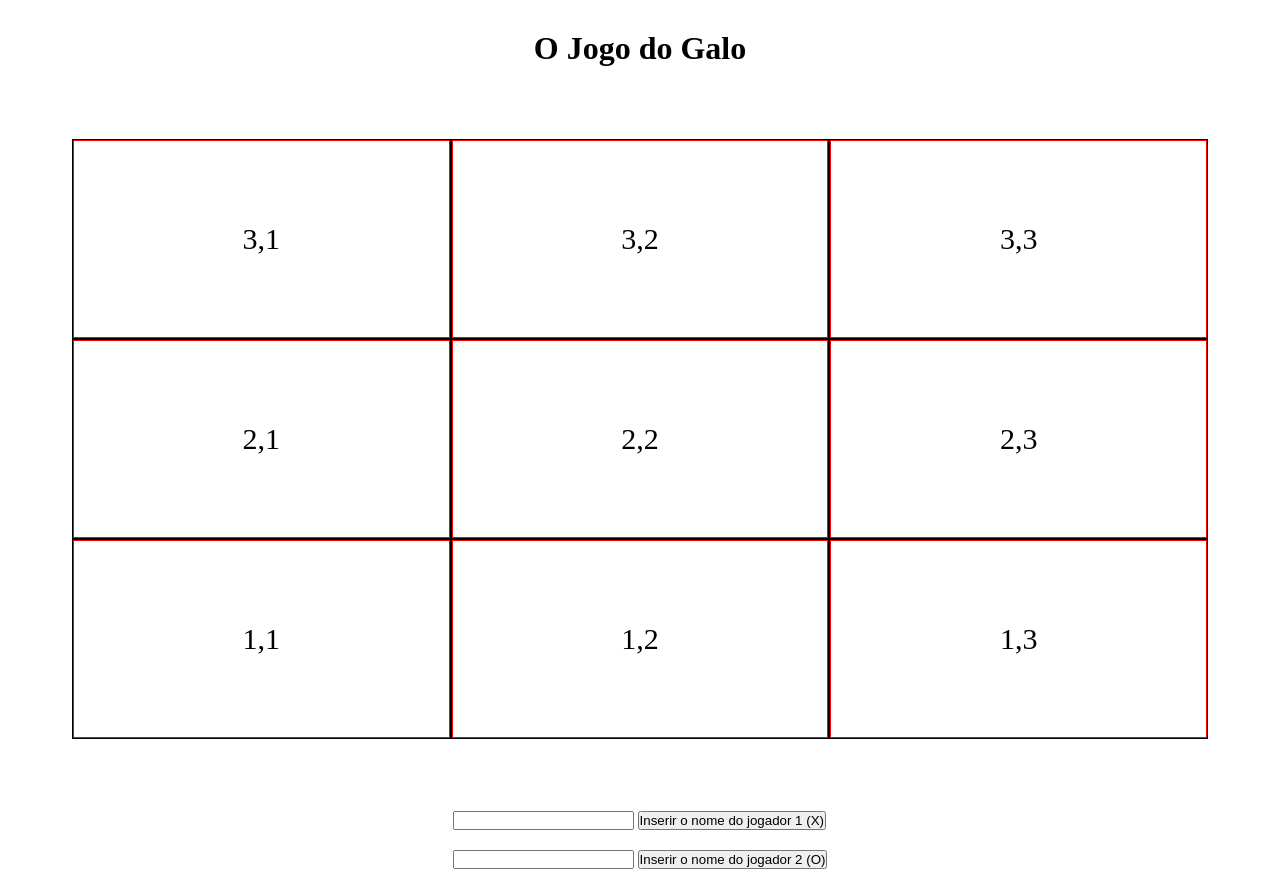
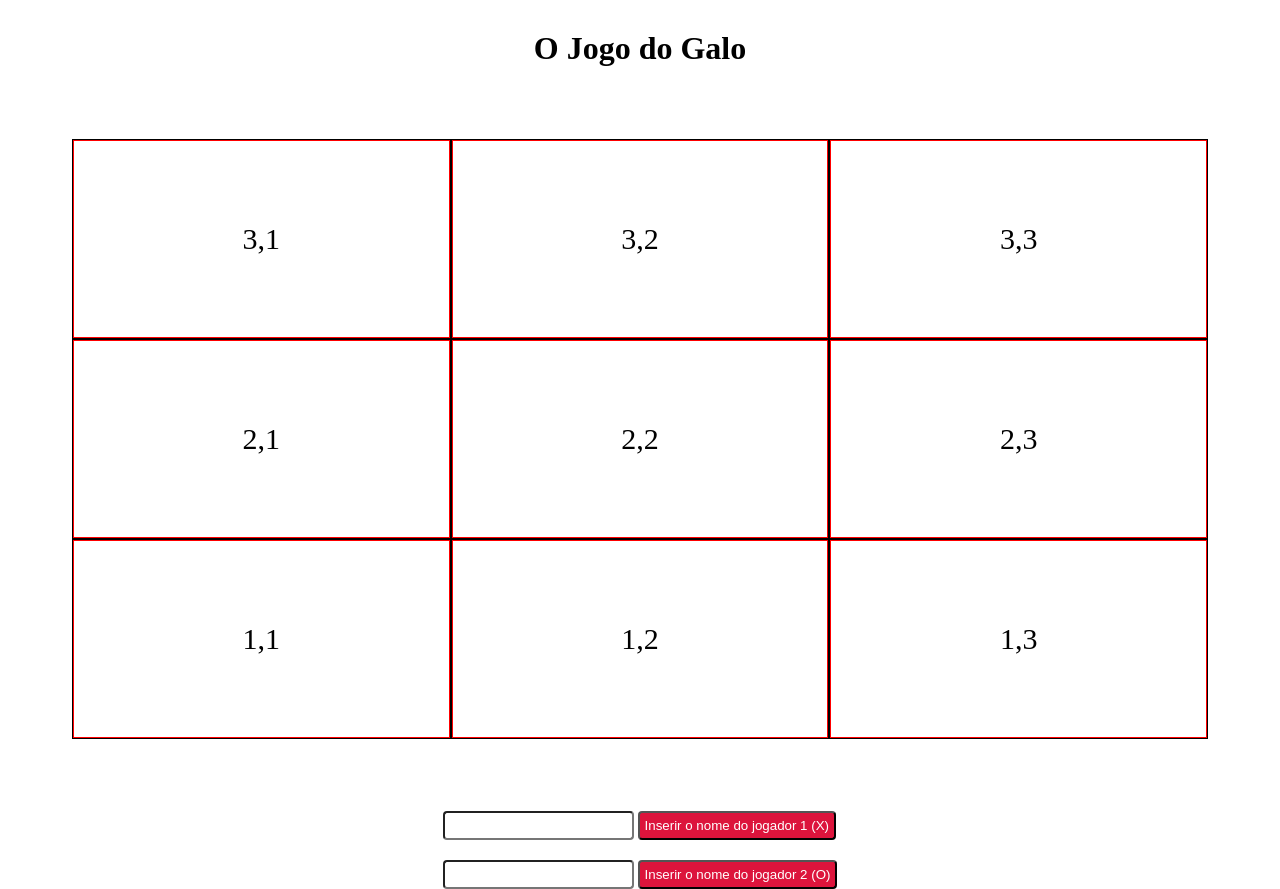
Before and after one commit to Rui-Araujo1409/TOP---Jogo-do-Galo, a plain HTML site: page index.html in a window 1280 px wide. Drawn offline with Linux system fonts and the light colour scheme.

Commit message:
preparação do frontend estático 2

```diff
--- a/estilos.css
+++ b/estilos.css
@@ -32,3 +32,19 @@
     justify-content: center;
     gap: 20px;
 }
+
+input {
+    border-radius: 4px;
+    padding: 5px;
+}
+
+button {
+    background-color: crimson;
+    color: white;
+    padding: 5px;
+    border-radius: 4px;
+}
+
+button:hover {
+    background-color: darkred;
+}
```
